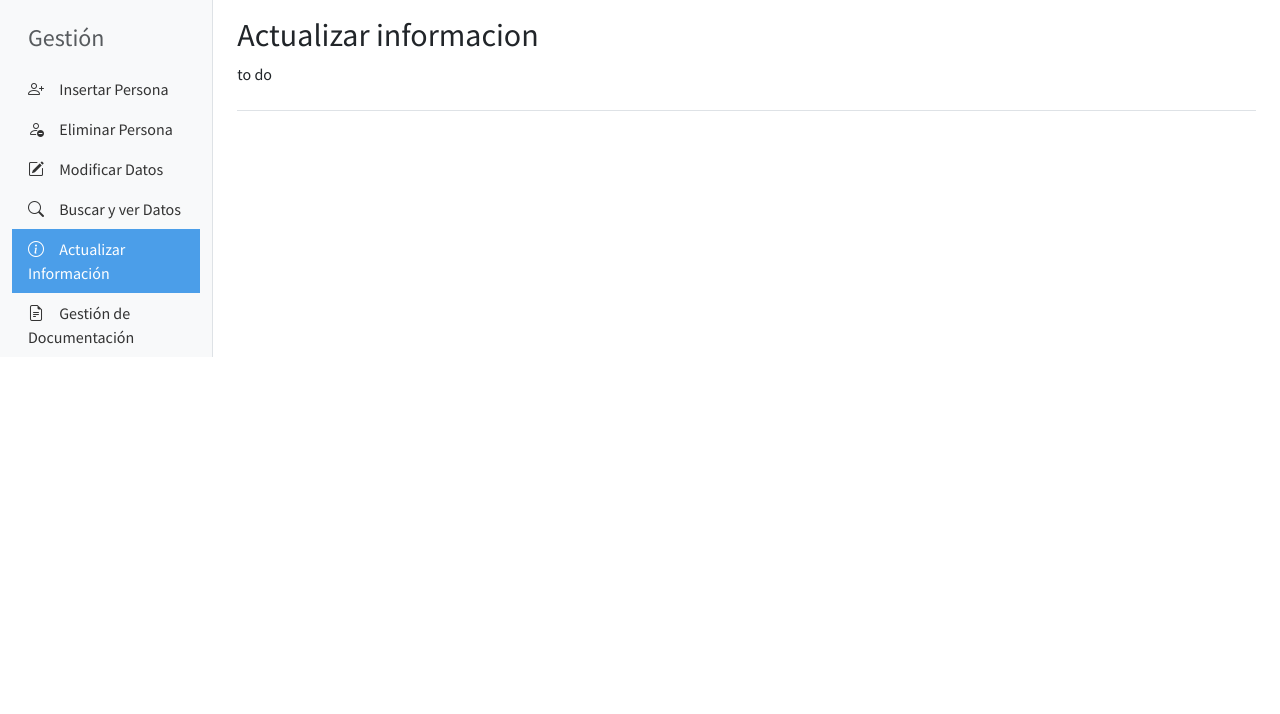
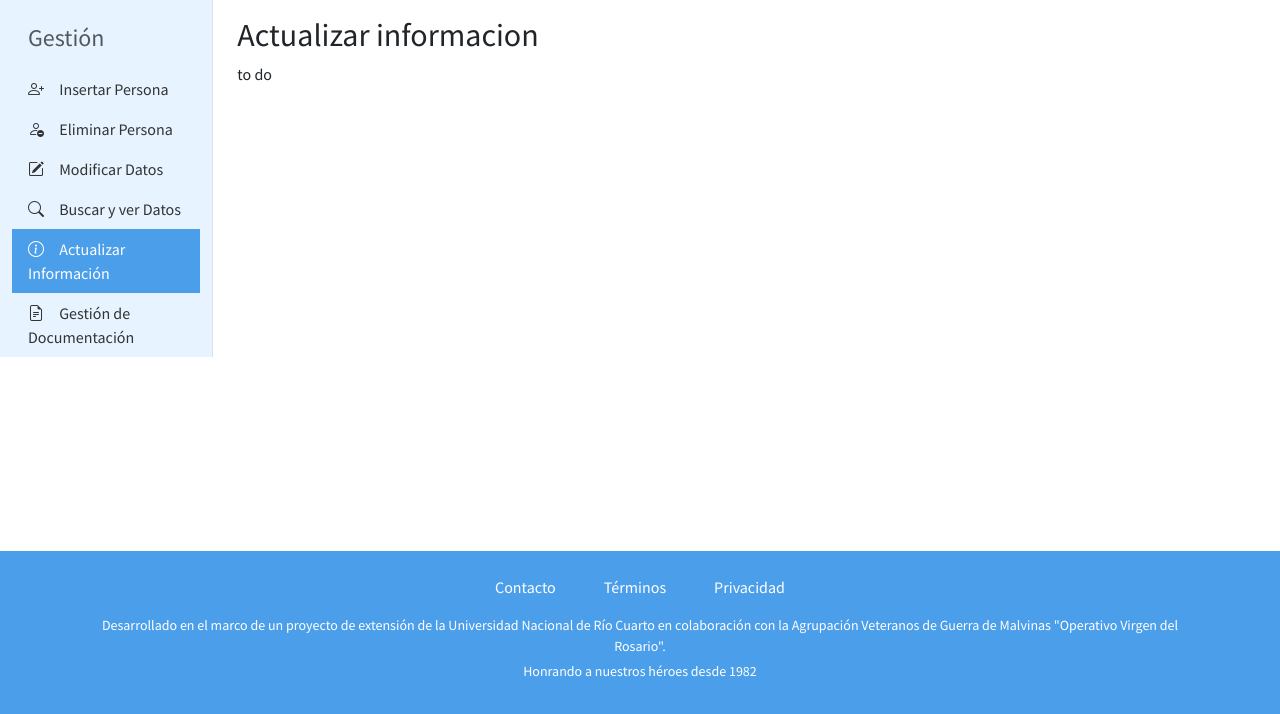
Before and after one commit to AlieniAgustin/proyecto-malvinas-unrc-2025, a Flask app: page /admin/actualizar in a window 1280 px wide. Shown: the part 86-800 px from the top of the page. Run offline with Flask 3, Linux system fonts and the light colour scheme; the visitor is signed in with stand-in values (Sample User, id 1); data that the repository does not hold is empty.

Commit message:
modify base_admin.html

```diff
--- a/app/templates/base_admin.html
+++ b/app/templates/base_admin.html
@@ -13,7 +13,7 @@
             font-family: 'Source Sans Pro', sans-serif;
         }
         .sidebar {
-            background-color: #f8f9fa;
+            background-color: #e7f3ff;
             border-right: 1px solid #dee2e6;
         }
         .sidebar .nav-link {
@@ -28,7 +28,7 @@
         .sidebar .nav-link .bi {
             margin-right: 0.75rem;
         }
-        #main-navbar-admin {
+        #main-navbar-admin, #main-footer-admin { /* Se aplica el estilo al footer también */
             background-color: #4B9EE9;
         }
     </style>
@@ -43,7 +43,6 @@
                 <span>"Operativo Virgen del Rosario"</span>
             </div>
         </a>
-
         <div class="navbar-nav ms-auto d-flex flex-row">
             <a class="nav-link d-flex align-items-center text-white mx-1 p-2" href="{{ url_for('main.start') }}">
                 <i class="bi bi-house me-2"></i> Inicio
@@ -62,42 +61,18 @@
                         <span>Gestión</span>
                     </h4>
                     <ul class="nav flex-column">
-                        <li class="nav-item">
-                            <a class="nav-link {% if request.path.startswith('/admin/insertar') %}active{% endif %}" href="{{ url_for('main.insertar_persona') }}">
-                                <i class="bi bi-person-plus"></i> Insertar Persona
-                            </a>
-                        </li>
-                        <li class="nav-item">
-                            <a class="nav-link {% if request.path.startswith('/admin/eliminar') %}active{% endif %}" href="{{ url_for('main.eliminar_persona') }}">
-                                <i class="bi bi-person-dash"></i> Eliminar Persona
-                            </a>
-                        </li>
-                        <li class="nav-item">
-                            <a class="nav-link {% if request.path.startswith('/admin/modificar') %}active{% endif %}" href="{{ url_for('main.modificar_datos') }}">
-                                <i class="bi bi-pencil-square"></i> Modificar Datos
-                            </a>
-                        </li>
-                        <li class="nav-item">
-                            <a class="nav-link {% if request.path.startswith('/buscar') %}active{% endif %}" href="{{ url_for('main.buscar') }}">
-                                <i class="bi bi-search"></i> Buscar y ver Datos
-                            </a>
-                        </li>
-                        <li class="nav-item">
-                            <a class="nav-link {% if request.path.startswith('/admin/actualizar') %}active{% endif %}" href="{{ url_for('main.actualizar_info') }}">
-                                <i class="bi bi-info-circle"></i> Actualizar Información
-                            </a>
-                        </li>
-                        <li class="nav-item">
-                            <a class="nav-link {% if request.path.startswith('/admin/documentacion') %}active{% endif %}" href="{{ url_for('main.gestion_documentacion') }}">
-                                <i class="bi bi-file-earmark-text"></i> Gestión de Documentación
-                            </a>
-                        </li>
+                        <li class="nav-item"><a class="nav-link {% if request.path.startswith('/admin/insertar') %}active{% endif %}" href="{{ url_for('main.insertar_persona') }}"><i class="bi bi-person-plus"></i> Insertar Persona</a></li>
+                        <li class="nav-item"><a class="nav-link {% if request.path.startswith('/admin/eliminar') %}active{% endif %}" href="{{ url_for('main.eliminar_persona') }}"><i class="bi bi-person-dash"></i> Eliminar Persona</a></li>
+                        <li class="nav-item"><a class="nav-link {% if request.path.startswith('/admin/modificar') %}active{% endif %}" href="{{ url_for('main.modificar_datos') }}"><i class="bi bi-pencil-square"></i> Modificar Datos</a></li>
+                        <li class="nav-item"><a class="nav-link {% if request.path.startswith('/buscar') %}active{% endif %}" href="{{ url_for('main.buscar') }}"><i class="bi bi-search"></i> Buscar y ver Datos</a></li>
+                        <li class="nav-item"><a class="nav-link {% if request.path.startswith('/admin/actualizar') %}active{% endif %}" href="{{ url_for('main.actualizar_info') }}"><i class="bi bi-info-circle"></i> Actualizar Información</a></li>
+                        <li class="nav-item"><a class="nav-link {% if request.path.startswith('/admin/documentacion') %}active{% endif %}" href="{{ url_for('main.gestion_documentacion') }}"><i class="bi bi-file-earmark-text"></i> Gestión de Documentación</a></li>
                     </ul>
                 </div>
             </nav>
 
             <main class="col-md-9 ms-sm-auto col-lg-10 px-md-4">
-                <div class="pt-3 pb-2 mb-3 border-bottom">
+                <div class="pt-3 pb-2 mb-3">
                     {% with messages = get_flashed_messages(with_categories=true) %}
                     {% if messages %}
                         {% for category, message in messages %}
@@ -115,6 +90,22 @@
         </div>
     </div>
 
+    <footer class="text-white py-3 mt-auto" id="main-footer-admin">
+        <div class="container text-center">
+            <ul class="d-flex flex-column d-sm-flex flex-sm-row nav justify-content-center mb-2">
+                <li class="nav-item"><a href="{{ url_for('main.contacto') }}" class="nav-link px-3 mx-2 text-white">Contacto</a></li>
+                <li class="nav-item"><a href="{{ url_for('main.terminos') }}" class="nav-link px-3 mx-2 text-white">Términos</a></li>
+                <li class="nav-item"><a href="{{ url_for('main.privacidad') }}" class="nav-link px-3 mx-2 text-white">Privacidad</a></li>
+            </ul>
+            <p class="small mb-1">
+                Desarrollado en el marco de un proyecto de extensión de la Universidad Nacional de Río Cuarto en colaboración con la Agrupación Veteranos de Guerra de Malvinas "Operativo Virgen del Rosario".
+            </p>
+            <p class="small">
+                Honrando a nuestros héroes desde 1982
+            </p>
+        </div>
+    </footer>
+
     <script src="https://cdn.jsdelivr.net/npm/bootstrap@5.3.0/dist/js/bootstrap.bundle.min.js"></script>
 </body>
 </html>
```
